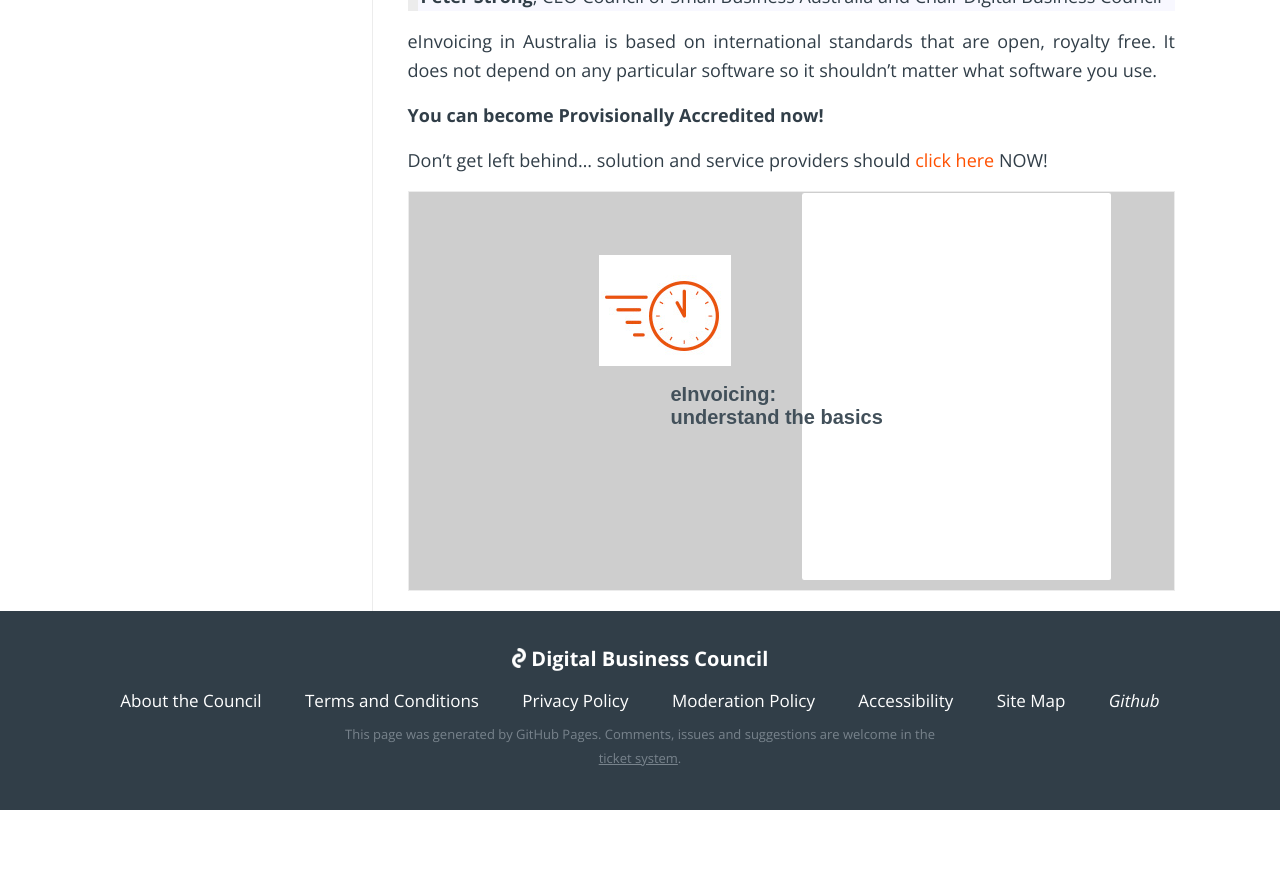
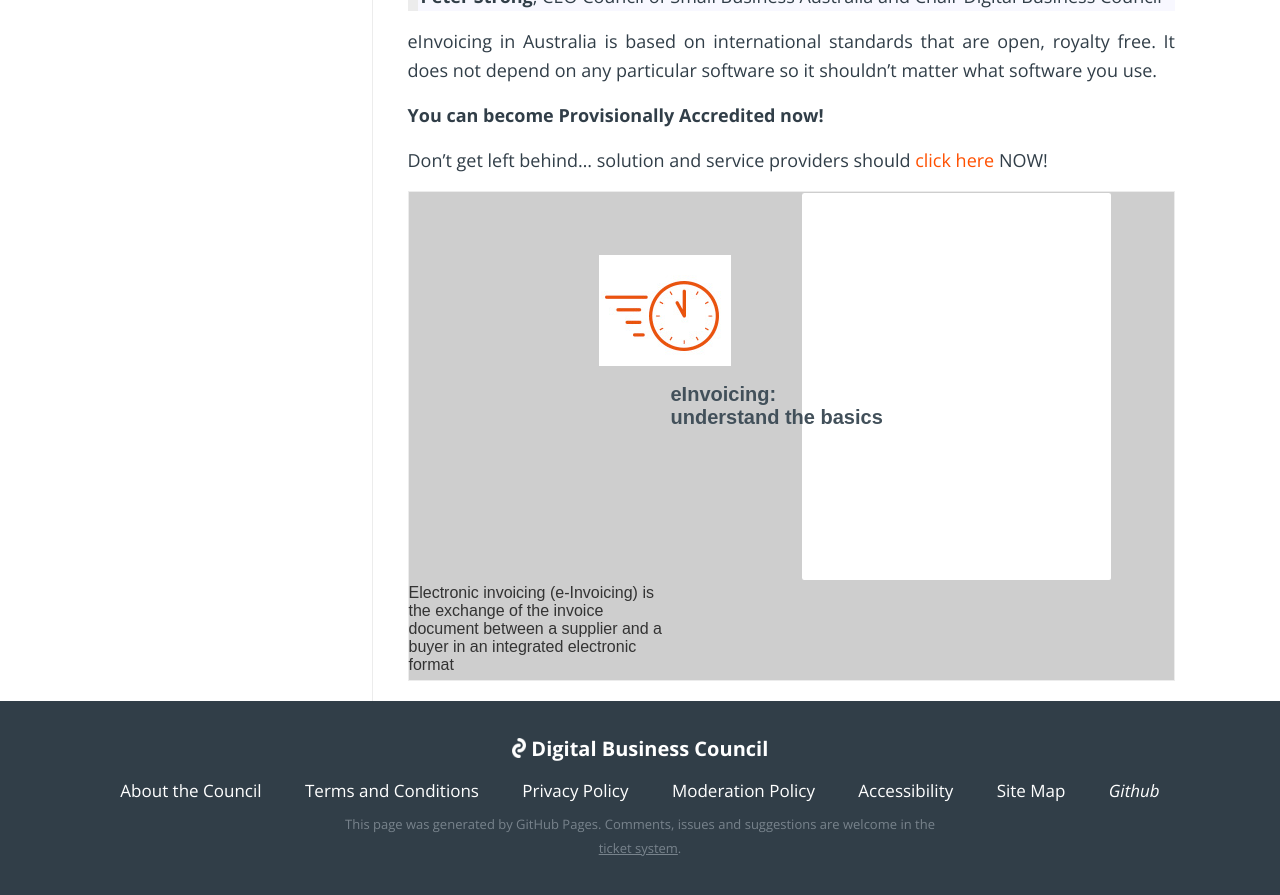
Before and after one commit to Digital-Business-Council/Digital-Business-Council.github.io, a Jekyll site: the page built from index.md, in a window 1280 px wide and 900 px high, scrolled down 1070 px. Shown: the top 895 px of the window. Built offline with Jekyll 4.4.1, drawn with Linux system fonts in a browser that asks for light colours; our own code applies the rules of GitHub Pages for plain Markdown files; before the commit the page ends 1880 px from its top, so only the background shows below that.

Commit message:
Update call-to-action-block.html

```diff
--- a/_includes/call-to-action-block.html
+++ b/_includes/call-to-action-block.html
@@ -5,6 +5,9 @@
             <img  class="cta-header-img" src="/images/clock_sml.png" style="left: 190px; top: 63px;">
             <div class="cta-header" style="left: 130px; top: 191px;">
                 <h3><span>eInvoicing:</span></h3><h3><span>understand the basics</span></h3>
+            </div>
+            <div class="cta-text" style="left: 130px; top: 253px;">
+                <p><span>Electronic invoicing (e-Invoicing) is the exchange of the invoice document between a supplier and a buyer in an integrated electronic format</span></p>
             </div>
         </div>
 
```
